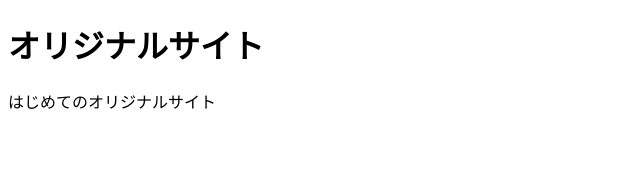
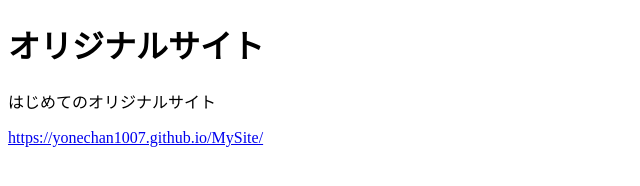
Before and after one commit to YoneChan1007/MySite, a plain HTML site: page index.html in a window 1280 px wide. Shown: the whole page, without its empty margins (0-640 px from the left). Drawn offline with Linux system fonts and the light colour scheme.

Commit message:
Add files via upload

```diff
--- a/index.html
+++ b/index.html
@@ -8,5 +8,6 @@
 <body>
   <h1>オリジナルサイト</h1>
   <p>はじめてのオリジナルサイト</p>
+  <a href="https://yonechan1007.github.io/MySite/">https://yonechan1007.github.io/MySite/</a>
 </body>
 </html>
```
